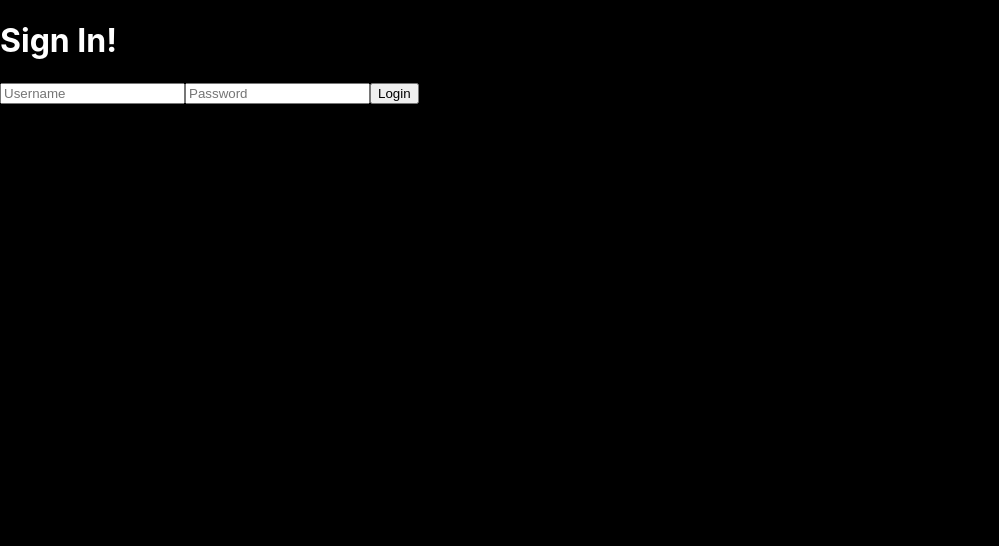
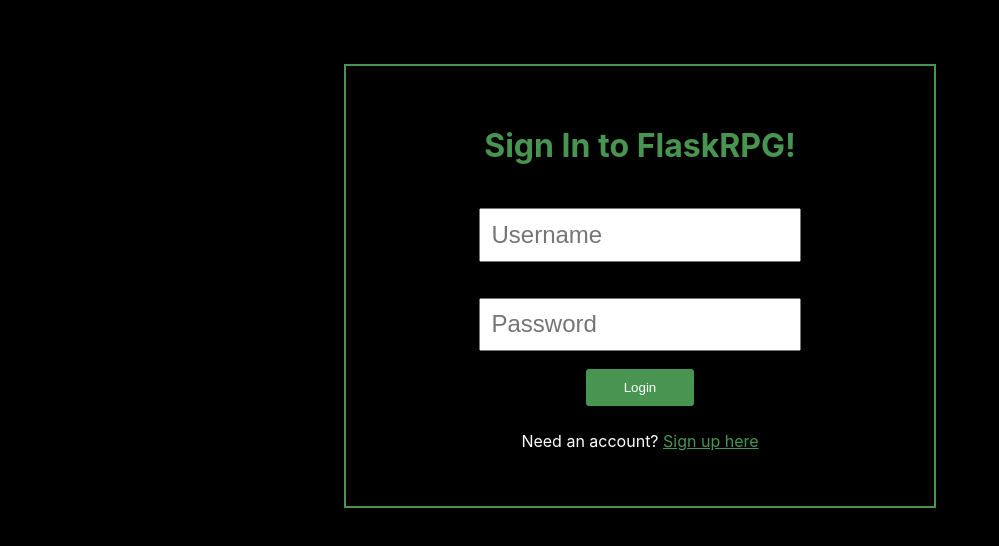
Before and after one commit to Team-Big-Bosses/New-FE, a React (Create React App) app in the folder client/: page /login in a window 1280 px wide. Shown: the top 546 px of the page, without its empty margins (0-999 px from the left). Built offline with nearby package versions, Linux system fonts and the light colour scheme.

Commit message:
login styled

```diff
--- a/client/src/components/landing/Login.js
+++ b/client/src/components/landing/Login.js
@@ -1,5 +1,7 @@
 import React, { useState } from "react";
 import axios from "axios";
+import {Link} from 'react-router-dom'
+import '../../scss/Login.scss'
 
 const Login = props => {
   const [credentials, setCredentials] = useState({
@@ -39,12 +41,13 @@ const Login = props => {
 
   return (
     <div className="register-container">
-      <h1>Sign In!</h1>
+      <h1>Sign In to FlaskRPG!</h1>
       <form onSubmit={handleSubmit}>
         <input type="text" name="username" placeholder="Username" onChange={handleChange} />
         <input type="password" name="password1" placeholder="Password" onChange={handleChange} />
         <button type="submit">Login</button>
       </form>
+      <p>Need an account? <Link className="link" to="/register">Sign up here</Link></p>
     </div>
   );
 };
--- a/client/src/scss/LandingPage.scss
+++ b/client/src/scss/LandingPage.scss
@@ -16,7 +16,7 @@
       padding: 1rem;
 
       .link{
-        color: white;
+        color: #489551;
         text-decoration: none;
         font-weight: bold;
         font-size: 1.5rem;
--- a/client/src/scss/Login.scss
+++ b/client/src/scss/Login.scss
@@ -0,0 +1,54 @@
+.register-container{
+  border: 2px solid #489551;
+  width: 40%;
+  margin: 5% auto;
+  padding: 3%;
+
+  h1{
+    text-align: center;
+    color: #489551;
+  }
+
+  form{
+    width: 70%;
+    display: flex;
+    flex-direction: column;
+    justify-content: space-evenly;
+    margin: 5% auto;
+
+    input{
+      padding: 3%;
+      margin: 5%;
+      font-size: 1.5rem;
+    }
+
+    button{
+      width: 30%;
+      padding: 3%;
+      margin: auto;
+      border-radius: 3px;
+      background-color: #489551;
+      color: white;
+      border: none;
+      box-shadow: none;
+
+      &:hover{
+        background-color: white;
+        color: #489551;
+      }
+    }
+  }
+
+  p{
+    text-align: center;
+  }
+
+  .link{
+    color: #489551;
+
+    &:hover{
+      color: white;
+    }
+  }
+
+}
```
